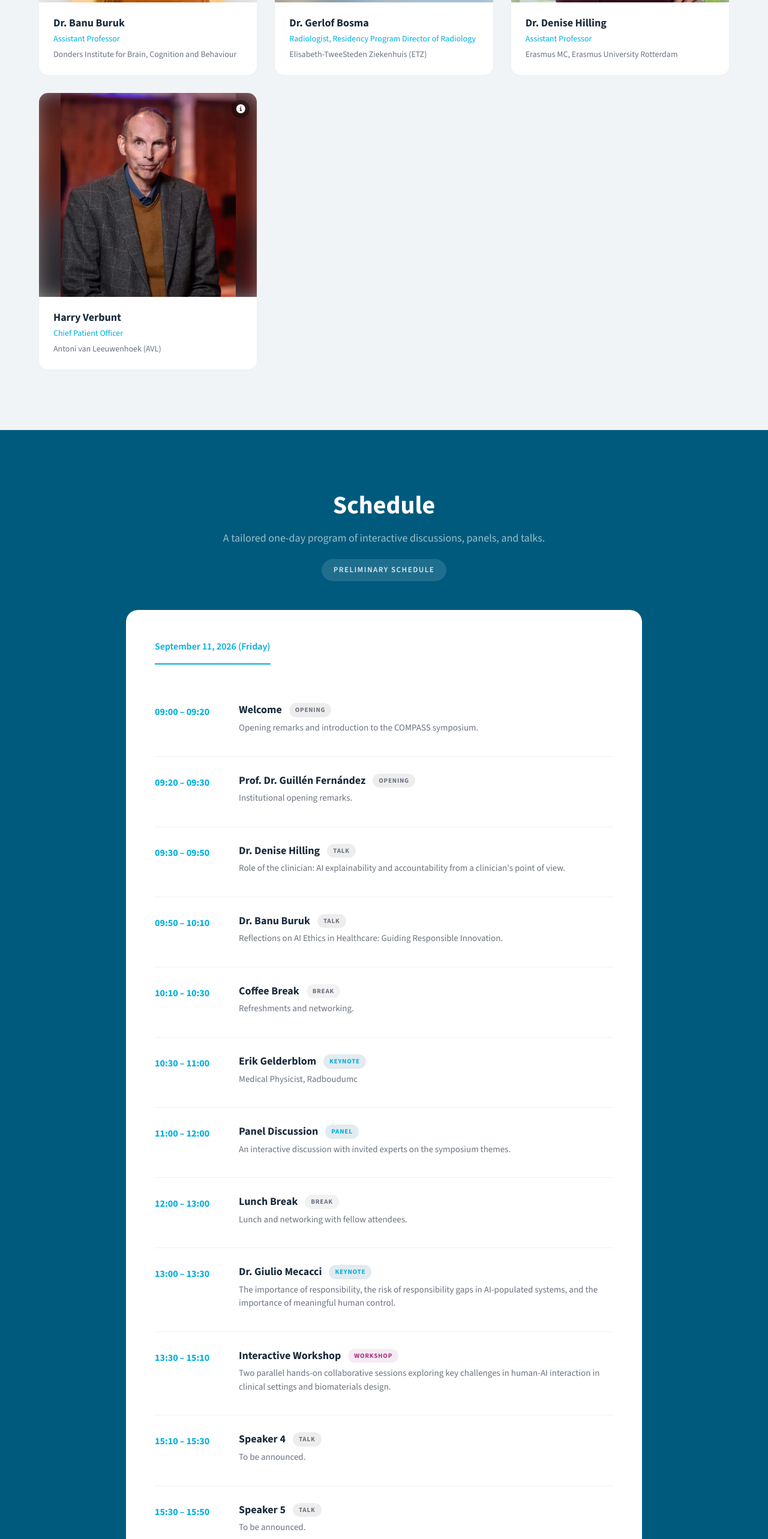
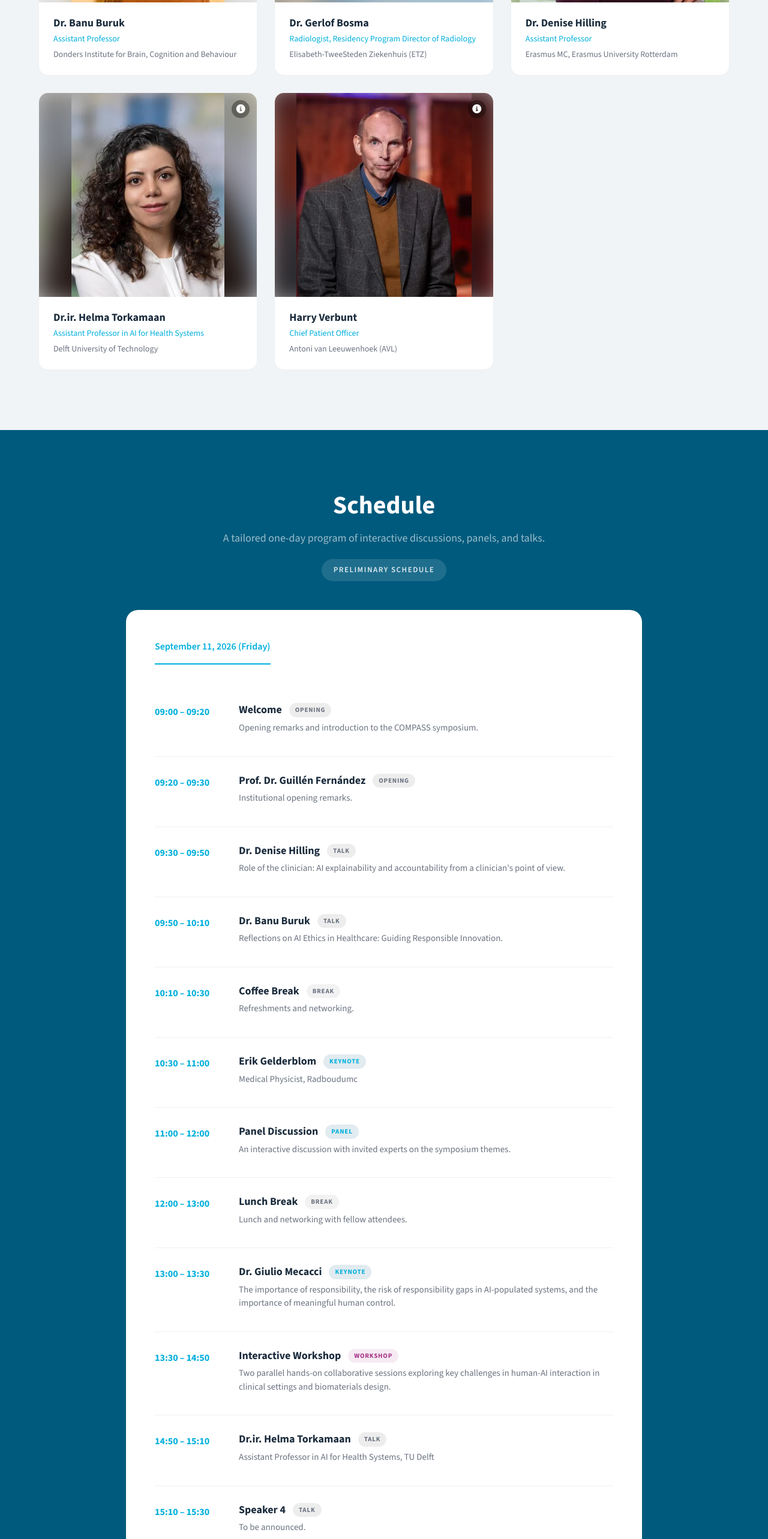
Before and after one commit to SebastiaanRam/compass-website, a Vue app: page / in a window 1280 px wide. Shown: the part 2460-5026 px from the top of the page at 60% size. Built offline with nearby package versions, Linux system fonts and the light colour scheme.

Commit message:
Added Torkamaan

```diff
--- a/src/components/ScheduleSection.vue
+++ b/src/components/ScheduleSection.vue
@@ -110,11 +110,17 @@ const scheduleItems = [
     tag: "Keynote",
   },
   {
-    time: "13:30 – 15:10",
+    time: "13:30 – 14:50",
     title: "Interactive Workshop",
     description:
       "Two parallel hands-on collaborative sessions exploring key challenges in human-AI interaction in clinical settings and biomaterials design.",
     tag: "Workshop",
+  },
+  {
+    time: "14:50 – 15:10",
+    title: "Dr.ir. Helma Torkamaan",
+    description: "Assistant Professor in AI for Health Systems, TU Delft",
+    tag: "Talk",
   },
   {
     time: "15:10 – 15:30",
--- a/src/components/SpeakersSection.vue
+++ b/src/components/SpeakersSection.vue
@@ -188,6 +188,17 @@ const speakers = [
     url: "https://pure.eur.nl/en/persons/denise-hilling/",
     keynote: false,
     gradient: "linear-gradient(135deg, #006991 0%, #00AFDC 100%)",
+  },
+  {
+    name: "Dr.ir. Helma Torkamaan",
+    initials: "HT",
+    photo: "/speakers/torkamaan.webp",
+    role: "Assistant Professor in AI for Health Systems",
+    affiliation: "Delft University of Technology",
+    bio: "Helma Torkamaan is an assistant professor specializing in artificial intelligence applications within health systems at the faculty of Technology, Policy and Management. She earned her PhD from the Interactive Systems group at the University of Duisburg-Essen, focusing on recommender systems in healthcare, and holds a master's degree in computer science from the University of Bonn. Her research employs an interdisciplinary approach combining computer science, psychology, business and healthcare perspectives. She concentrates on developing solutions for complex health system challenges, advancing technology-supported mental and physical wellness, designing user-centered personalized interactive systems, and evaluating AI-driven solutions responsibly, addressing the individual, mental, ecological and societal impacts of technological interventions.",
+    url: "https://www.tudelft.nl/staff/h.torkamaan/",
+    keynote: false,
+    gradient: "linear-gradient(135deg, #A63387 0%, #00AFDC 100%)",
   },
   {
     name: "Harry Verbunt",
```
Also changed, not shown: public/speakers/torkamaan.webp (added).
